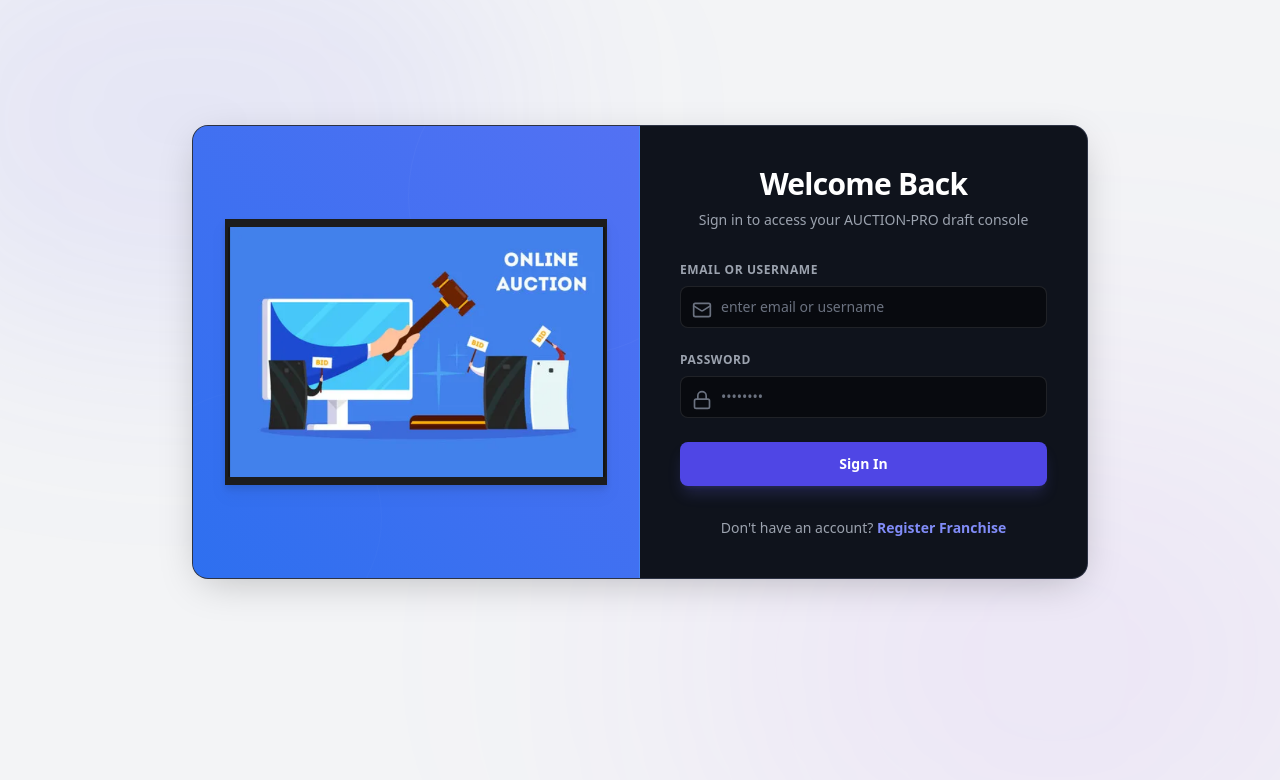
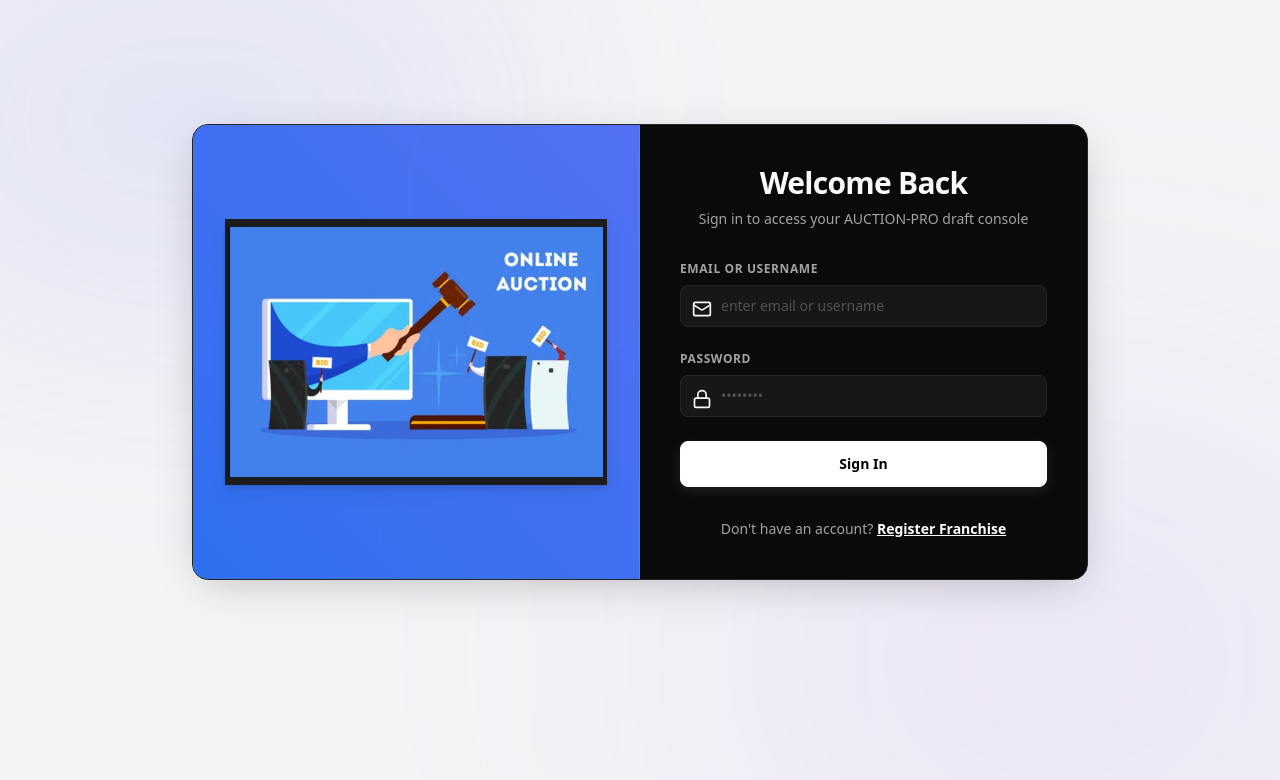
Before and after one commit to yogeshswami0/Auction, a React (Vite) app in the folder frontend/: page /login in a window 1280 px wide. Shown: the top 780 px of the page. Built offline with nearby package versions, Linux system fonts and the light colour scheme.

Commit message:
style: apply monochrome hybrid theme, styling outer background as light and card layouts as deep dark slate

```diff
--- a/frontend/src/index.css
+++ b/frontend/src/index.css
@@ -4,27 +4,27 @@
 
 @layer base {
   body {
-    background-color: #f3f4f6;
-    color: #171717;
+    background-color: #fafafa;
+    color: #0a0a0a;
     font-family: 'Inter', 'Outfit', sans-serif;
   }
 }
 
 @layer utilities {
-  /* Premium Glassmorphism - Dark Card on Light Screen Background */
+  /* Premium Glassmorphism - High-Contrast Dark Card on Light Screen Background */
   .glass-card {
-    background: rgba(15, 23, 42, 0.95) !important;
+    background: rgba(10, 10, 10, 0.96) !important;
     backdrop-filter: blur(16px);
     -webkit-backdrop-filter: blur(16px);
-    border: 1px solid rgba(255, 255, 255, 0.08) !important;
-    box-shadow: 0 10px 40px -10px rgba(0, 0, 0, 0.25) !important;
+    border: 1px solid #262626 !important;
+    box-shadow: 0 10px 45px -12px rgba(0, 0, 0, 0.25) !important;
   }
 
   .glass-nav {
-    background: rgba(15, 23, 42, 0.95) !important;
+    background: rgba(10, 10, 10, 0.98) !important;
     backdrop-filter: blur(20px);
     -webkit-backdrop-filter: blur(20px);
-    border-bottom: 1px solid rgba(255, 255, 255, 0.08) !important;
+    border-bottom: 1px solid #262626 !important;
     box-shadow: 0 4px 30px rgba(0, 0, 0, 0.15) !important;
   }
 
@@ -35,8 +35,8 @@
 
   .hover-glow:hover {
     transform: translateY(-2px);
-    box-shadow: 0 0 20px rgba(99, 102, 241, 0.3) !important;
-    border-color: rgba(99, 102, 241, 0.3) !important;
+    box-shadow: 0 0 20px rgba(255, 255, 255, 0.08) !important;
+    border-color: #525252 !important;
   }
 
   /* Dynamic 3D Perspective and Transitions */
@@ -159,3 +159,91 @@
     animation: critical-flare 0.5s ease-in-out infinite;
   }
 }
+
+/* Custom styling overrides to apply the high-contrast monochrome design */
+
+/* Ensure all text inside the dark glass cards and nav remains light */
+.glass-card,
+.glass-card *,
+.glass-nav,
+.glass-nav * {
+  color: #fafafa;
+}
+
+/* Subtitle and secondary texts in dark cards */
+.glass-card .text-gray-400,
+.glass-card p.text-gray-400,
+.glass-card span.text-gray-400,
+.glass-card .text-gray-300,
+.glass-nav .text-gray-400 {
+  color: #a3a3a3 !important;
+}
+
+/* Nav links hover and active states inside dark nav */
+.glass-nav a {
+  color: #a3a3a3 !important;
+}
+.glass-nav a:hover {
+  background-color: rgba(255, 255, 255, 0.05) !important;
+  color: #ffffff !important;
+}
+.glass-nav a[class*="bg-indigo-500\/20"] {
+  background-color: rgba(255, 255, 255, 0.08) !important;
+  color: #ffffff !important;
+  border-color: rgba(255, 255, 255, 0.15) !important;
+}
+.glass-nav a[class*="bg-indigo-500\/20"] * {
+  color: #ffffff !important;
+}
+
+/* Form input elements styling inside dark cards */
+.glass-card input,
+.glass-card select,
+.glass-card textarea {
+  background-color: #171717 !important;
+  border: 1px solid #262626 !important;
+  color: #ffffff !important;
+}
+.glass-card input::placeholder,
+.glass-card textarea::placeholder {
+  color: #525252 !important;
+}
+
+/* Primary buttons override (Solid white button with black text) */
+.glass-card button[type="submit"],
+.glass-card button.bg-indigo-600,
+.glass-card button[class*="bg-indigo-600"] {
+  background-color: #ffffff !important;
+  color: #000000 !important;
+  font-weight: 700 !important;
+  border: 1px solid #ffffff !important;
+  box-shadow: 0 4px 12px rgba(255, 255, 255, 0.1) !important;
+}
+.glass-card button[type="submit"]:hover,
+.glass-card button.bg-indigo-600:hover,
+.glass-card button[class*="bg-indigo-600"]:hover {
+  background-color: #e5e5e5 !important;
+  border-color: #e5e5e5 !important;
+  transform: scale(1.02);
+}
+.glass-card button[type="submit"] *,
+.glass-card button.bg-indigo-600 *,
+.glass-card button[class*="bg-indigo-600"] * {
+  color: #000000 !important;
+}
+
+/* Secondary links in dark cards (e.g. Register Franchise) */
+.glass-card a[class*="text-indigo-400"],
+.glass-card a.text-indigo-400 {
+  color: #ffffff !important;
+  text-decoration: underline;
+}
+.glass-card a[class*="text-indigo-400"]:hover,
+.glass-card a.text-indigo-400:hover {
+  color: #e5e5e5 !important;
+}
+
+/* Budget numbers or special highlights */
+.glass-nav .text-emerald-400 {
+  color: #10b981 !important;
+}
```
